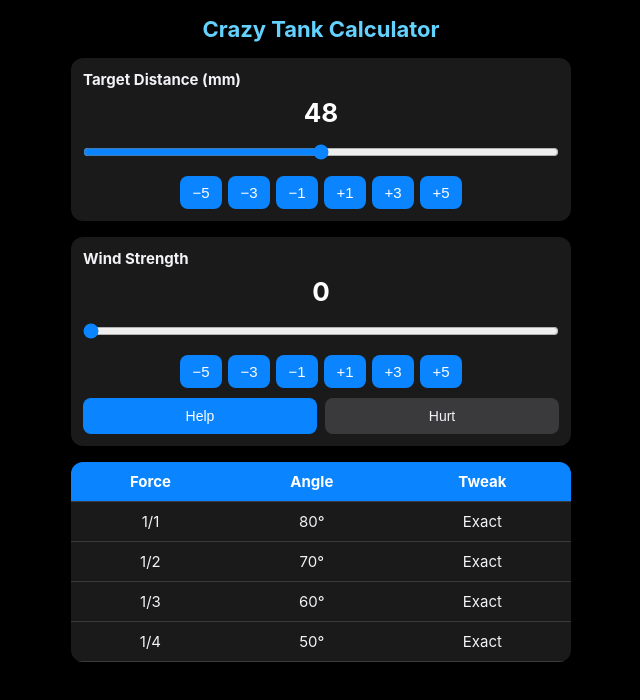
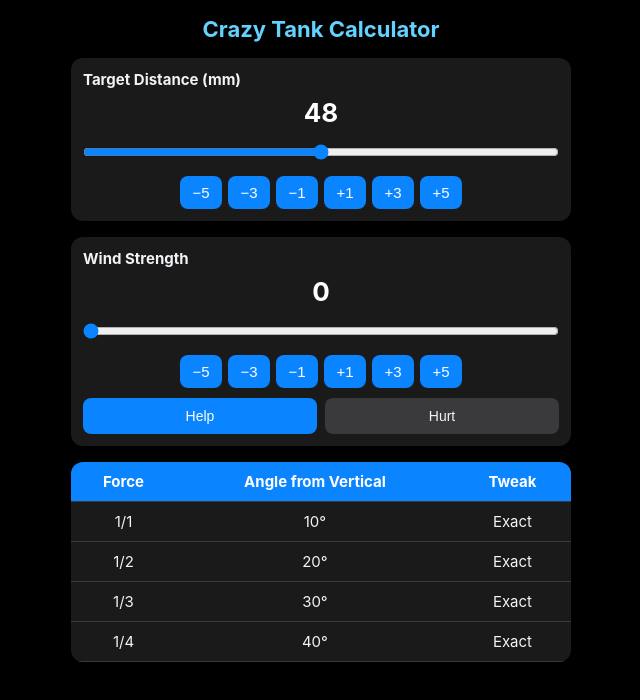
Before and after one commit to jmxiiu/crazy-tank-public, a plain HTML site: page index.html in a window 1280 px wide. Shown: the whole page, without its empty margins (319-959 px from the left). Drawn offline with Linux system fonts and the light colour scheme.

Commit message:
Show angle from vertical (90° becomes 0°)

```diff
--- a/index.html
+++ b/index.html
@@ -58,7 +58,7 @@ th { background: #0a84ff; color: white; }
 </div>
 
 <table id="results">
-  <tr><th>Force</th><th>Angle</th><th>Tweak</th></tr>
+  <tr><th>Force</th><th>Angle from Vertical</th><th>Tweak</th></tr>
   <tr><td>1/1</td><td id="fullAngle">-</td><td id="fullTweak">-</td></tr>
   <tr><td>1/2</td><td id="medAngle">-</td><td id="medTweak">-</td></tr>
   <tr><td>1/3</td><td id="smallAngle">-</td><td id="smallTweak">-</td></tr>
@@ -118,8 +118,9 @@ function calculate() {
   forces.forEach(f => {
     const precise = 90 - (units * f.dpu) + signedWind;
     const integer = Math.floor(precise);
+    const fromVertical = 90 - integer;  // 90 becomes 0, 80 becomes 10, etc.
     const tweak = Math.abs(precise - integer) < 0.01 ? 'Exact' : 'LOW';
-    document.getElementById(f.id + 'Angle').textContent = integer + '°';
+    document.getElementById(f.id + 'Angle').textContent = fromVertical + '°';
     document.getElementById(f.id + 'Tweak').textContent = tweak;
   });
 }
```
